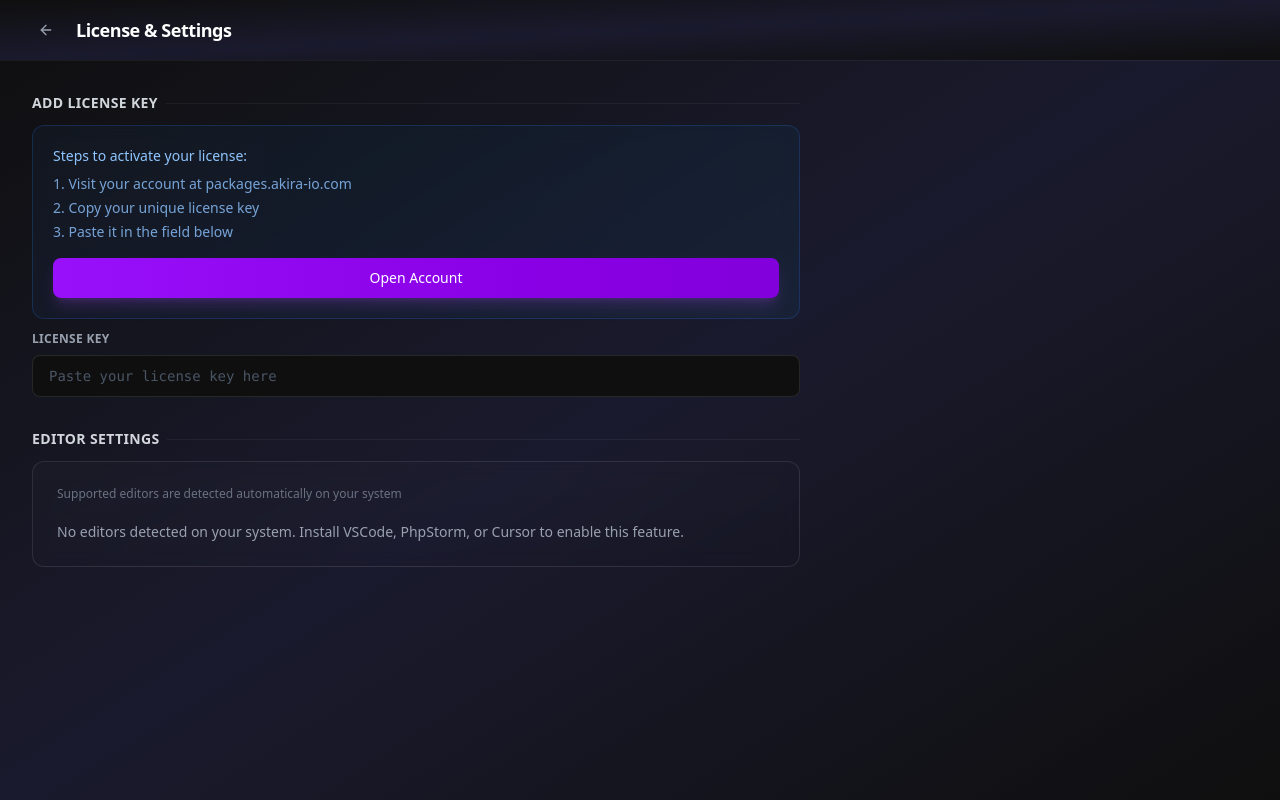
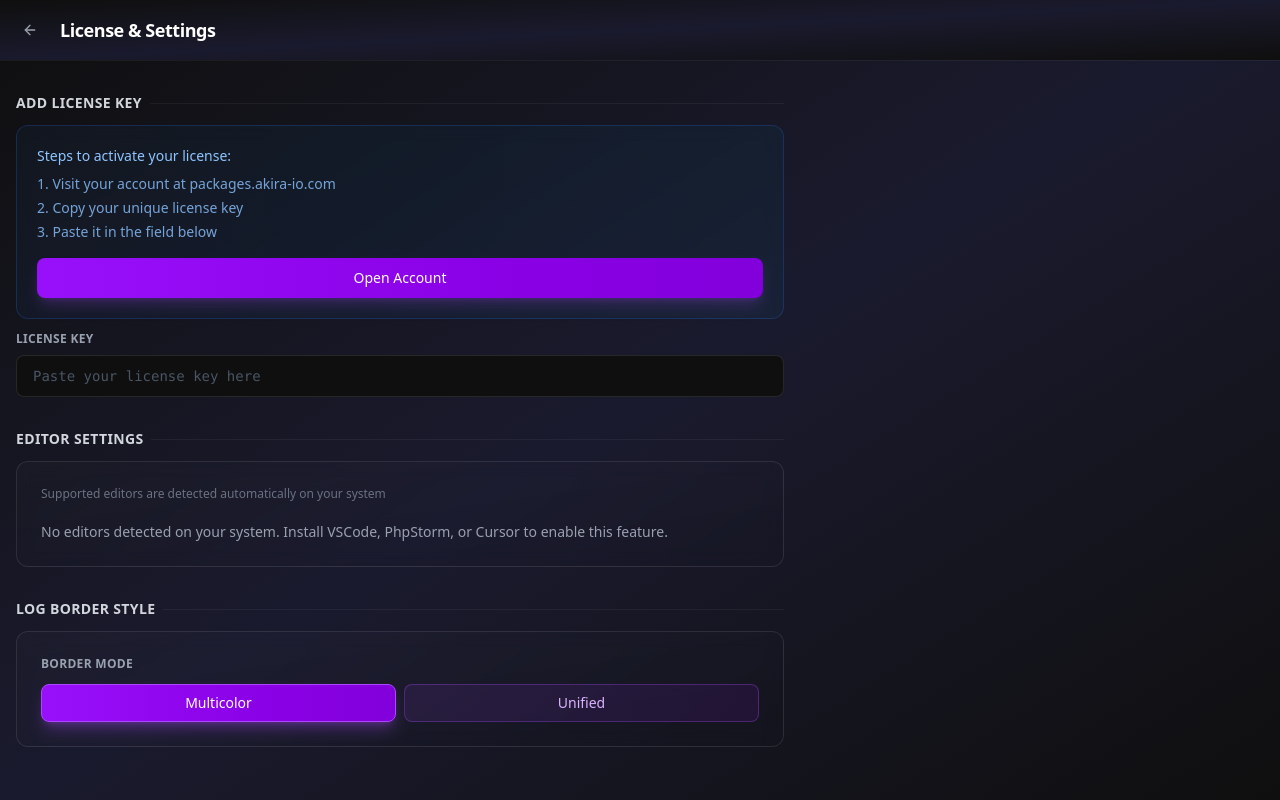
Before and after one commit to akira-foundation/debugger-app, a React (Vite) app: page / in a window 1280 px wide. Both pictures are taken after a click on the button "configure here". Built offline with nearby package versions, Linux system fonts and the light colour scheme.

Commit message:
feat: implement log border configuration and management section in settings

```diff
--- a/src/components/EloquentModelDisplay.tsx
+++ b/src/components/EloquentModelDisplay.tsx
@@ -64,7 +64,7 @@ export function EloquentModelDisplay({
     <div className="space-y-2">
       {/* Class Name Section */}
       {className && (
-        <div className="glass bg-white/5 rounded-lg overflow-hidden border border-white/10">
+        <div className="rounded-lg overflow-hidden border border-white/10">
           <div className="px-4 py-2">
             <div className="text-sm text-dracula-foreground font-mono">
               <SyntaxHighlighter text={className} />
@@ -78,7 +78,7 @@ export function EloquentModelDisplay({
         <div className="rounded-lg overflow-hidden border border-white/10">
           <button
             onClick={() => setIsAttributesExpanded(!isAttributesExpanded)}
-            className="w-full px-4 py-2 border-b border-white/5 hover:bg-white/5 transition-colors flex items-center justify-between"
+            className="w-full px-4 py-2 border-b border-white/5 flex items-center justify-between"
           >
             <span className="text-xs font-medium text-gray-400">Attributes</span>
             <span className="text-gray-500 text-sm">
@@ -87,7 +87,7 @@ export function EloquentModelDisplay({
           </button>
           {isAttributesExpanded && (
             <div className="px-4 py-3">
-              <div className="px-3 py-2 rounded overflow-x-auto whitespace-pre-wrap break-words">
+              <div className="px-3 py-2 rounded overflow-x-auto whitespace-pre-wrap break-words font-mono text-xs">
                 {attributeLines.map((line, idx) => (
                   <div key={idx}>
                     <SyntaxHighlighter text={line} />
--- a/src/components/LogEntry.tsx
+++ b/src/components/LogEntry.tsx
@@ -1,7 +1,7 @@
 import { useState, useEffect } from 'react'
 import { invoke } from '@tauri-apps/api/core'
 import { Copy, Check } from 'lucide-react'
-import { LogEntry as LogEntryType, ExpandedItems } from '../types'
+import { LogEntry as LogEntryType, ExpandedItems, logTypes, rayColors } from '../types'
 import { isArrayContent, isEloquentModel } from '../utils/array'
 import { SyntaxHighlighter } from '../utils/syntax'
 import { CollapsibleArray } from './CollapsibleArray'
@@ -9,6 +9,7 @@ import { EloquentModelDisplay } from './EloquentModelDisplay'
 import { ExecutedQueryDisplay } from './ExecutedQueryDisplay'
 import { MailableDisplay } from './MailableDisplay'
 import { getPreferredEditor } from '../services/editorService'
+import { getLogBorderConfig } from '../services/logBorderConfigService'
 
 interface LogEntryProps {
   log: LogEntryType
@@ -20,15 +21,38 @@ interface LogEntryProps {
   getLogTypeColor: (type: string) => string
 }
 
+const colorStyleMap: Record<string, { border: string; dot: string; text: string }> = {
+  purple: { border: 'border-purple-500/30', dot: 'bg-purple-500', text: 'text-purple-400' },
+  red: { border: 'border-red-500/30', dot: 'bg-red-500', text: 'text-red-400' },
+  orange: { border: 'border-orange-500/30', dot: 'bg-orange-500', text: 'text-orange-400' },
+  yellow: { border: 'border-yellow-500/30', dot: 'bg-yellow-500', text: 'text-yellow-400' },
+  green: { border: 'border-green-500/30', dot: 'bg-green-500', text: 'text-green-400' },
+  blue: { border: 'border-blue-500/30', dot: 'bg-blue-500', text: 'text-blue-400' },
+  cyan: { border: 'border-cyan-500/30', dot: 'bg-cyan-500', text: 'text-cyan-400' },
+  pink: { border: 'border-pink-500/30', dot: 'bg-pink-500', text: 'text-pink-400' },
+}
+
 function getLevelStyles(type: string): { border: string; dot: string; text: string } {
-  const styleMap: Record<string, { border: string; dot: string; text: string }> = {
-    info: { border: 'border-emerald-500/30', dot: 'bg-emerald-500', text: 'text-emerald-400' },
-    debug: { border: 'border-cyan-500/30', dot: 'bg-cyan-500', text: 'text-cyan-400' },
-    error: { border: 'border-red-500/30', dot: 'bg-red-500', text: 'text-red-400' },
-    warning: { border: 'border-purple-500/30', dot: 'bg-purple-500', text: 'text-purple-400' },
+  const config = getLogBorderConfig()
+  const logType = logTypes[type.toLowerCase() as keyof typeof logTypes]
+
+  if (config.mode === 'unified' && config.unifiedColor && config.unifiedColor in colorStyleMap) {
+    return colorStyleMap[config.unifiedColor]
   }
 
-  return styleMap[type.toLowerCase()] || styleMap['info']
+  if (logType) {
+    return {
+      border: logType.border,
+      dot: logType.dot,
+      text: logType.color,
+    }
+  }
+
+  return {
+    border: 'border-emerald-500/30',
+    dot: 'bg-emerald-500',
+    text: 'text-emerald-400',
+  }
 }
 
 function getLabelColorStyles(logColor: string | undefined) {
@@ -102,7 +126,7 @@ export function LogEntry({
   return (
     <div
       key={log.id}
-      className={`glass card mb-2 font-mono text-[13px] leading-relaxed overflow-hidden group hover:shadow-md hover:shadow-purple-500/20 backdrop-blur-lg border ${levelStyles.border}`}
+      className={`glass card mb-2 font-mono text-[13px] leading-relaxed overflow-hidden group hover:shadow-sm hover:shadow-purple-500/20 backdrop-blur-lg border ${levelStyles.border}`}
     >
       {/* Clickable header to toggle expand */}
       <button
@@ -155,7 +179,7 @@ export function LogEntry({
         </div>
       </button>
       {isExpanded && (
-        <div className="px-3 pb-4 border-t border-white/5 pt-3">
+        <div className="px-1 pb-4 border-t border-white/5 pt-1">
           {log.type.toLowerCase() === 'eloquent_model' ? (
             <EloquentModelDisplay
               content={log.content}
--- a/src/components/SettingsPage.tsx
+++ b/src/components/SettingsPage.tsx
@@ -7,6 +7,7 @@ import { TrialSection } from './settings/TrialSection'
 import { LicenseStatusSection } from './settings/LicenseStatusSection'
 import { LicenseKeySection } from './settings/LicenseKeySection'
 import { EditorSection } from './settings/EditorSection'
+import { LogBorderSection } from './settings/LogBorderSection'
 
 interface SettingsPageProps {
   onBack: () => void
@@ -92,7 +93,7 @@ export function SettingsPage({ onBack, validation, onValidationRefresh }: Settin
   return (
     <div className="flex flex-col h-screen overflow-hidden bg-gradient-to-br from-[#0f0f0f] via-[#1a1a2e] to-[#0f0f0f] text-white font-sans">
       {/* Header */}
-      <header className="flex items-center gap-4 px-8 py-4 bg-gradient-to-br from-[#0f0f0f] via-[#1a1a2e] to-[#0f0f0f] border-b border-white/5 flex-shrink-0">
+      <header className="flex items-center gap-4 px-4 py-4 bg-gradient-to-br from-[#0f0f0f] via-[#1a1a2e] to-[#0f0f0f] border-b border-white/5 flex-shrink-0">
         <button
           onClick={onBack}
           className="p-1.5 rounded-lg hover:bg-white/10 transition-colors text-gray-400 hover:text-gray-200"
@@ -104,7 +105,7 @@ export function SettingsPage({ onBack, validation, onValidationRefresh }: Settin
       </header>
 
       {/* Content */}
-      <div className="flex-1 overflow-auto px-8 py-8">
+      <div className="flex-1 overflow-auto px-4 py-8">
         <div className="max-w-3xl space-y-8">
           <TrialSection
             isTrialActive={isTrialActive}
@@ -127,6 +128,8 @@ export function SettingsPage({ onBack, validation, onValidationRefresh }: Settin
             message={editorMessage}
             onEditorChange={handleEditorChange}
           />
+
+          <LogBorderSection />
         </div>
       </div>
     </div>
--- /dev/null
+++ b/src/components/settings/LogBorderSection.tsx
@@ -0,0 +1,84 @@
+import { useState, useEffect } from 'react'
+import { rayColors } from '../../types'
+import type { LogBorderMode, RayColor } from '../../types'
+import { getLogBorderConfig, setLogBorderMode, setLogBorderUnifiedColor } from '../../services/logBorderConfigService'
+
+export function LogBorderSection() {
+  const [mode, setMode] = useState<LogBorderMode>('multicolor')
+  const [unifiedColor, setUnifiedColor] = useState<RayColor>('purple')
+
+  useEffect(() => {
+    const config = getLogBorderConfig()
+    setMode(config.mode)
+    if (config.unifiedColor) {
+      setUnifiedColor(config.unifiedColor)
+    }
+  }, [])
+
+  const handleModeChange = (newMode: LogBorderMode) => {
+    setMode(newMode)
+    setLogBorderMode(newMode)
+  }
+
+  const handleColorChange = (color: RayColor) => {
+    setUnifiedColor(color)
+    setLogBorderUnifiedColor(color)
+  }
+
+  return (
+    <section className="space-y-3">
+      <div className="flex items-center gap-2">
+        <h2 className="text-sm font-semibold text-gray-300 uppercase tracking-wide">Log Border Style</h2>
+        <div className="h-px flex-1 bg-white/5"></div>
+      </div>
+
+      <div className="rounded-xl p-6 bg-gradient-to-br from-white/2 to-transparent border border-white/10 backdrop-blur-sm space-y-5">
+        <div className="space-y-3">
+          <label className="block text-xs font-semibold text-gray-400 uppercase tracking-wide">Border Mode</label>
+          <div className="flex gap-2">
+            <button
+              onClick={() => handleModeChange('multicolor')}
+              className={`flex-1 px-4 py-2 rounded-lg text-sm font-medium transition-all duration-200 cursor-pointer ${
+                mode === 'multicolor'
+                  ? 'bg-gradient-to-r from-purple-600 to-purple-700 border border-purple-500 text-white shadow-lg shadow-purple-500/30'
+                  : 'bg-gradient-to-r from-purple-500/10 to-purple-600/10 border border-purple-500/30 text-purple-300 hover:from-purple-500/20 hover:to-purple-600/20 hover:border-purple-500/50'
+              }`}
+            >
+              Multicolor
+            </button>
+            <button
+              onClick={() => handleModeChange('unified')}
+              className={`flex-1 px-4 py-2 rounded-lg text-sm font-medium transition-all duration-200 cursor-pointer ${
+                mode === 'unified'
+                  ? 'bg-gradient-to-r from-purple-600 to-purple-700 border border-purple-500 text-white shadow-lg shadow-purple-500/30'
+                  : 'bg-gradient-to-r from-purple-500/10 to-purple-600/10 border border-purple-500/30 text-purple-300 hover:from-purple-500/20 hover:to-purple-600/20 hover:border-purple-500/50'
+              }`}
+            >
+              Unified
+            </button>
+          </div>
+        </div>
+
+        {mode === 'unified' && (
+          <div className="space-y-3 pt-3 border-t border-white/5">
+            <label className="block text-xs font-semibold text-gray-400 uppercase tracking-wide">Select Color</label>
+            <div className="flex flex-wrap gap-1.5">
+              {Object.entries(rayColors)
+                .filter(([color]) => color !== 'default')
+                .map(([color, styles]) => (
+                  <button
+                    key={color}
+                    onClick={() => handleColorChange(color as RayColor)}
+                    className={`w-5 h-5 rounded-md cursor-pointer outline-none ${styles.bg} ${
+                      unifiedColor === color ? 'ring-2 ring-white' : 'opacity-50'
+                    }`}
+                    title={color}
+                  />
+                ))}
+            </div>
+          </div>
+        )}
+      </div>
+    </section>
+  )
+}
--- /dev/null
+++ b/src/services/logBorderConfigService.ts
@@ -0,0 +1,40 @@
+import type { LogBorderConfig, LogBorderMode, RayColor } from '../types'
+
+const STORAGE_KEY = 'akira_log_border_config'
+
+const defaultConfig: LogBorderConfig = {
+  mode: 'multicolor',
+  unifiedColor: 'purple',
+}
+
+export function getLogBorderConfig(): LogBorderConfig {
+  try {
+    const stored = localStorage.getItem(STORAGE_KEY)
+    if (stored) {
+      return JSON.parse(stored)
+    }
+  } catch (error) {
+    console.error('Failed to load log border config:', error)
+  }
+  return defaultConfig
+}
+
+export function setLogBorderMode(mode: LogBorderMode): void {
+  try {
+    const config = getLogBorderConfig()
+    config.mode = mode
+    localStorage.setItem(STORAGE_KEY, JSON.stringify(config))
+  } catch (error) {
+    console.error('Failed to save log border mode:', error)
+  }
+}
+
+export function setLogBorderUnifiedColor(color: RayColor): void {
+  try {
+    const config = getLogBorderConfig()
+    config.unifiedColor = color
+    localStorage.setItem(STORAGE_KEY, JSON.stringify(config))
+  } catch (error) {
+    console.error('Failed to save log border color:', error)
+  }
+}
```
Also changed, not shown: src/types.ts (+17 -10 lines).
